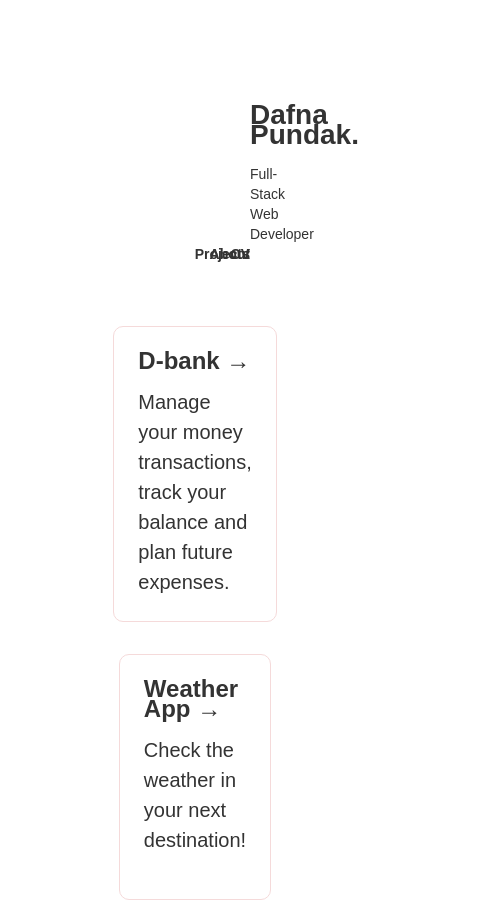
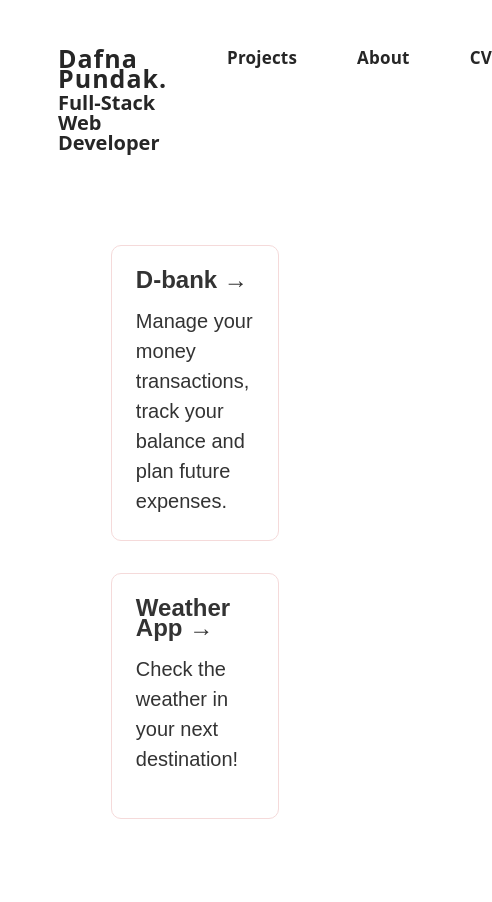
Before and after one commit to DafnaPundak/portfolio-next.js, a Next.js app: page / in a window 390 px wide. Shown: the top 902 px of the page, 492 px wide, since content can reach past the window. Built offline with nearby package versions, Linux system fonts and the light colour scheme.

Commit message:
header responsive styling

```diff
--- a/components/layout.js
+++ b/components/layout.js
@@ -3,26 +3,30 @@ import Link from "next/link";
 import styles from "./layout.module.css";
 
 export default function Layout({ children, home }) {
-  console.log(home)
-  console.log(children)
+  console.log(home);
+  console.log(children);
   return (
-    <div className={styles.container}>
+    <div className={styles.body}>
       <Head>
         <title>Dafna Pundak - portfolio</title>
         <link rel="icon" href="icons/favicon-D.ico" />
       </Head>
-      <div id={styles.upperbox}>
-        <h1 className={styles.title}>Dafna Pundak.</h1>
-        <h className={styles.subtitle}>Full-Stack Web Developer</h>
-        <a className={styles.upperboxlink} href="Dafna_Pundak_CV.pdf">
-          CV
-        </a>
-        <Link href="/about">
-          <a className={styles.upperboxlink}>About</a>
-        </Link>
-        <Link href="/">
-          <a className={ home ? styles.logo : styles.upperboxlink}>Projects</a>
-        </Link>
+      <div className={`${styles.navbar} ${styles.wnav}`}>
+        <div className={styles.box}>
+          <div className={styles.title}>
+            <div className={styles.title1}>Dafna Pundak.</div>
+            <div className={styles.title2}>Full-Stack Web Developer</div>
+          </div>
+          <Link href="/">
+            <a className={home ? styles.logo : styles.upperboxlink}>Projects</a>
+          </Link>
+          <Link href="/about">
+            <a className={styles.upperboxlink}>About</a>
+          </Link>
+          <a className={styles.upperboxlink} href="Dafna_Pundak_CV.pdf">
+            CV
+          </a>
+        </div>
       </div>
       <main>{children}</main>
       <footer className={styles.footer}>
--- a/components/layout.module.css
+++ b/components/layout.module.css
@@ -1,28 +1,149 @@
-.container {
-  padding: 0 10rem;
-  margin: 1rem auto 6rem;
+.body {
+  min-height: 100%;
+  background-color: #fff;
+  font-family: Arial, sans-serif;
+  font-size: 14px;
+  line-height: 20px;
+  color: #333;
 }
 
-.header {
+.navbar {
+  position: relative;
+  display: -webkit-box;
+  display: -webkit-flex;
+  display: -ms-flexbox;
   display: flex;
-  flex-direction: column;
-  align-items: center;
+  max-width: 1200px;
+  margin-right: auto;
+  margin-left: auto;
+  padding: 70px 100px;
+  -webkit-box-orient: horizontal;
+  -webkit-box-direction: normal;
+  -webkit-flex-direction: row;
+  -ms-flex-direction: row;
+  flex-direction: row;
+  -webkit-box-pack: justify;
+  -webkit-justify-content: space-between;
+  -ms-flex-pack: justify;
+  justify-content: space-between;
+  -webkit-flex-wrap: nowrap;
+  -ms-flex-wrap: nowrap;
+  flex-wrap: nowrap;
+  -webkit-box-align: stretch;
+  -webkit-align-items: stretch;
+  -ms-flex-align: stretch;
+  align-items: stretch;
+  background-color: #fff;
 }
 
-#upperbox {
-  background-color: white;
-  width: 100%;
-  padding: 70px 90px 50px 90px;
+@media screen and (max-width: 479px) {
+  .navbar {
+    width: 100%;
+    max-width: none;
+    padding: 40px 30px 60px;
+    -webkit-flex-wrap: nowrap;
+    -ms-flex-wrap: nowrap;
+    flex-wrap: nowrap;
+    -webkit-box-align: center;
+    -webkit-align-items: center;
+    -ms-flex-align: center;
+    align-items: center;
+    -webkit-box-flex: 0;
+    -webkit-flex: 0 auto;
+    -ms-flex: 0 auto;
+    flex: 0 auto;
+  }
+}
+
+@media screen and (max-width: 767px) {
+  .navbar {
+    padding-right: 40px;
+    padding-left: 40px;
+  }
+}
+
+@media screen and (max-width: 991px) {
+  .navbar {
+    padding-right: 50px;
+    padding-left: 50px;
+  }
+}
+
+/* .wnav {
+  position: relative;
+  background: #dddddd;
+  z-index: 1000;
+} */
+
+.box {
+  display: -webkit-box;
+  display: -webkit-flex;
+  display: -ms-flexbox;
+  display: flex;
+  -webkit-box-pack: justify;
+  -webkit-justify-content: space-between;
+  -ms-flex-pack: justify;
+  justify-content: space-between;
+  -webkit-box-align: stretch;
+  -webkit-align-items: stretch;
+  -ms-flex-align: stretch;
+  align-items: stretch;
+  -webkit-box-flex: 1;
+  -webkit-flex: 1;
+  -ms-flex: 1;
+  flex: 1;
 }
 
 .upperboxlink {
-  margin: 0px 0px 0px 60px;
-  float: right;
-  font-weight: bold;
+  position: static;
+  display: inline-block;
+  margin-left: 60px;
+  padding: 0px;
+  font-family: system-ui, -apple-system, BlinkMacSystemFont, "Segoe UI", Roboto,
+  Oxygen, Ubuntu, Cantarell, "Fira Sans", "Droid Sans", "Helvetica Neue",
+  sans-serif;
+  color: #262626;
+  font-size: 17px;
+  font-weight: 600;
+  letter-spacing: 0.2px;
+  text-decoration: none;
+  white-space: nowrap;
+  cursor: pointer;
 }
 
 .upperboxlink:hover {
   color: rgb(252, 184, 157);
+}
+
+.title {
+  font-family: system-ui, -apple-system, BlinkMacSystemFont, "Segoe UI", Roboto,
+    Oxygen, Ubuntu, Cantarell, "Fira Sans", "Droid Sans", "Helvetica Neue",
+    sans-serif;
+  color: #262626;
+  text-align: left;
+  position: static;
+  display: block;
+  -webkit-flex-wrap: nowrap;
+  -ms-flex-wrap: nowrap;
+  flex-wrap: nowrap;
+  -webkit-box-align: center;
+  -webkit-align-items: center;
+  -ms-flex-align: center;
+  align-items: center;
+  text-decoration: none;
+  cursor: default;
+}
+
+.title1 {
+  font-size: 25px;
+  font-weight: 800;
+  letter-spacing: 1px;
+  margin-bottom: 5px;
+}
+
+.title2 {
+  font-size: 20px;
+  font-weight: 600;
 }
 
 .logo {
--- a/styles/globals.css
+++ b/styles/globals.css
@@ -5,13 +5,8 @@ html {
 }
 
 body {
-  margin: 0;
-  min-height: 100%;
-  background-color: #fff;
-  font-family: Arial,sans-serif;
-  font-size: 14px;
-  line-height: 20px;
-  color: #333;
+  margin: 8px;
+  display: block;
 }
 
 a {
```
Also changed, not shown: styles/Home.module.css (+5 -4 lines).
